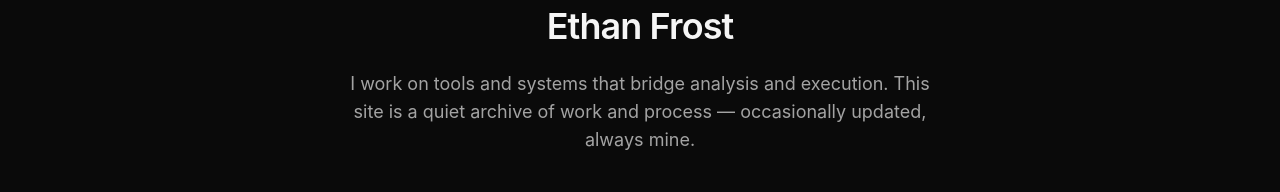
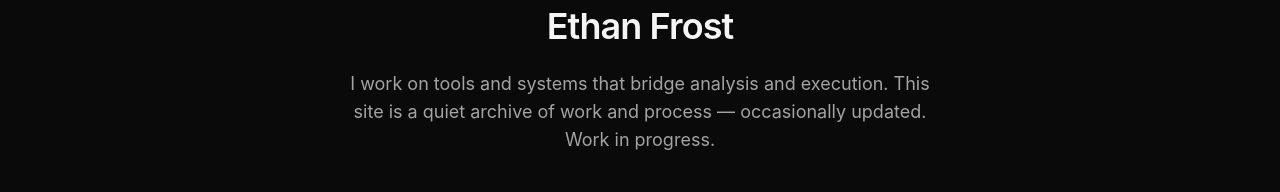
Before and after one commit to ethan-frost-xyz/personal-site, a Next.js app: page / in a window 1280 px wide. Shown: the part 262-454 px from the top of the page. Built offline with nearby package versions, Linux system fonts and the light colour scheme.

Commit message:
vibe boost 2

```diff
--- a/src/app/page.tsx
+++ b/src/app/page.tsx
@@ -4,7 +4,7 @@ export default function Home() {
       <h1 className="text-4xl font-semibold tracking-tight">Ethan Frost</h1>
       <p className="text-neutral-400 text-lg">
         I work on tools and systems that bridge analysis and execution.
-        This site is a quiet archive of work and process — occasionally updated, always mine.
+        This site is a quiet archive of work and process — occasionally updated. Work in progress.
       </p>
 
       <div className="flex gap-4 pt-4">
```
